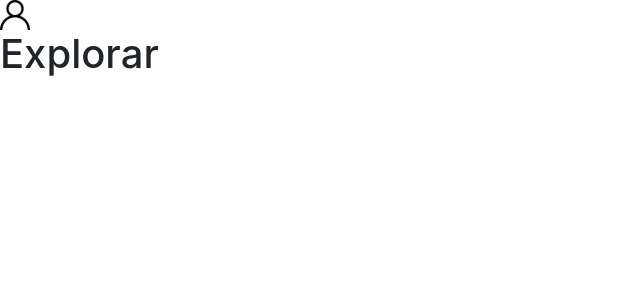
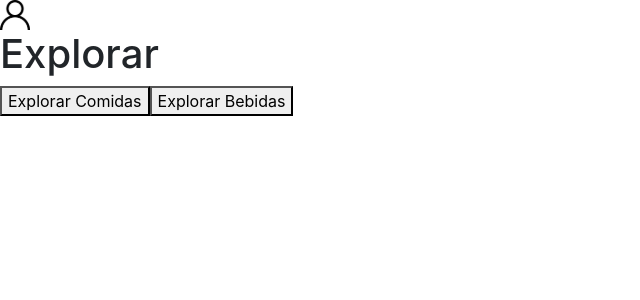
Before and after one commit to zLibrian/frontend-online-store, a React (Create React App) app: page /explorar in a window 1280 px wide. Shown: the top 300 px of the page, without its empty margins (0-640 px from the left). Built offline with nearby package versions, Linux system fonts and the light colour scheme; no server answers.

Commit message:
Requisito 67-69

```diff
--- a/src/pages/Explore.js
+++ b/src/pages/Explore.js
@@ -1,10 +1,21 @@
 import React from 'react';
+import { Link } from 'react-router-dom';
 import Header from '../components/Header';
 
 export default function Explore() {
   return (
     <div>
       <Header title="Explorar" />
+      <Link to="/explorar/comidas">
+        <button type="button" data-testid="explore-food">
+          Explorar Comidas
+        </button>
+      </Link>
+      <Link to="/explorar/bebidas">
+        <button type="button" data-testid="explore-drinks">
+          Explorar Bebidas
+        </button>
+      </Link>
     </div>
   );
 }
```
